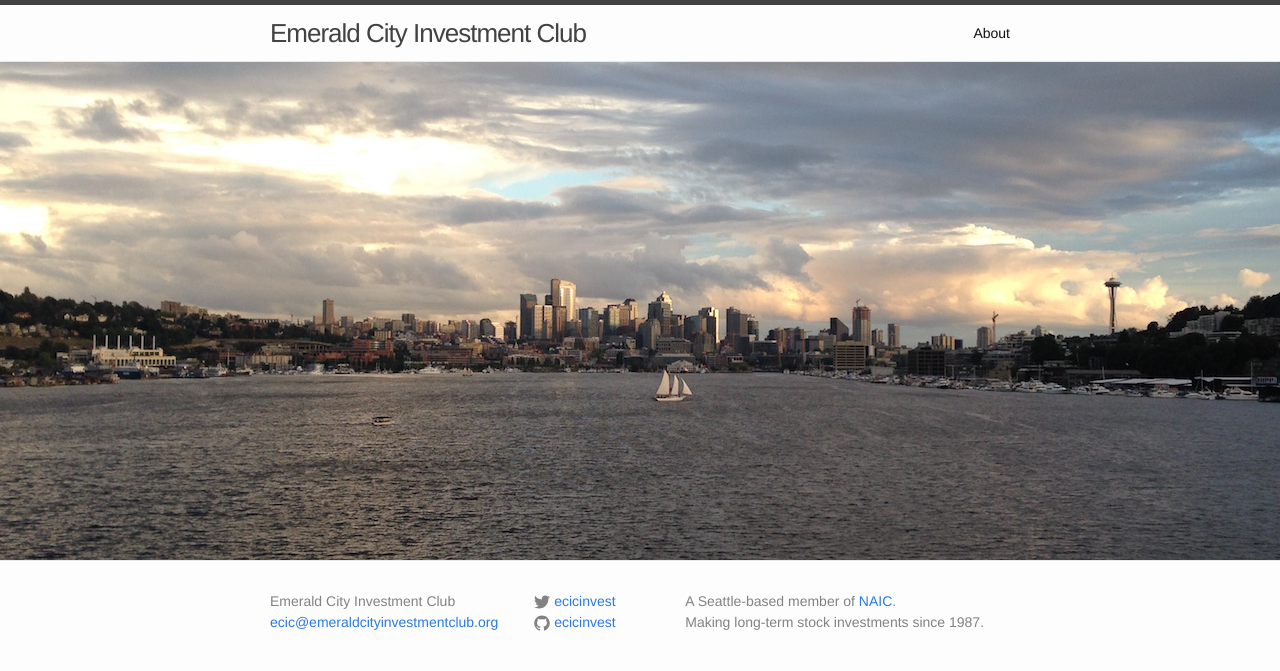
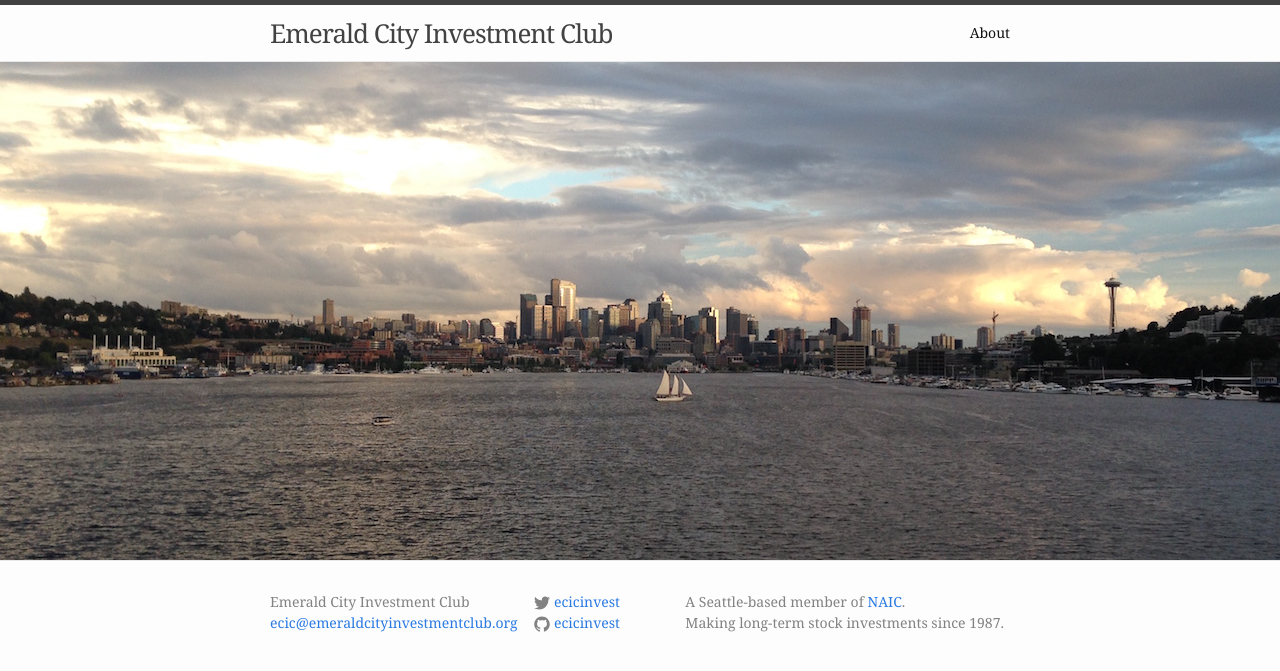
Before and after one commit to EmeraldCityInvestmentClub/emeraldcityinvestmentclub.github.io, a Jekyll site: the page built from index.html, in a window 1280 px wide. Shown: the top 671 px of the page. Built offline with Jekyll 4.4.1, drawn with Linux system fonts in a browser that asks for light colours.

Commit message:
Serif typeface

```diff
--- a/css/main.scss
+++ b/css/main.scss
@@ -6,7 +6,7 @@
 
 
 // Our variables
-$base-font-family: "Helvetica Neue", Helvetica, Arial, sans-serif;
+$base-font-family: Georgia, serif;
 $base-font-size:   14px;
 $base-font-weight: 400;
 $small-font-size:  $base-font-size * 0.875;
```
